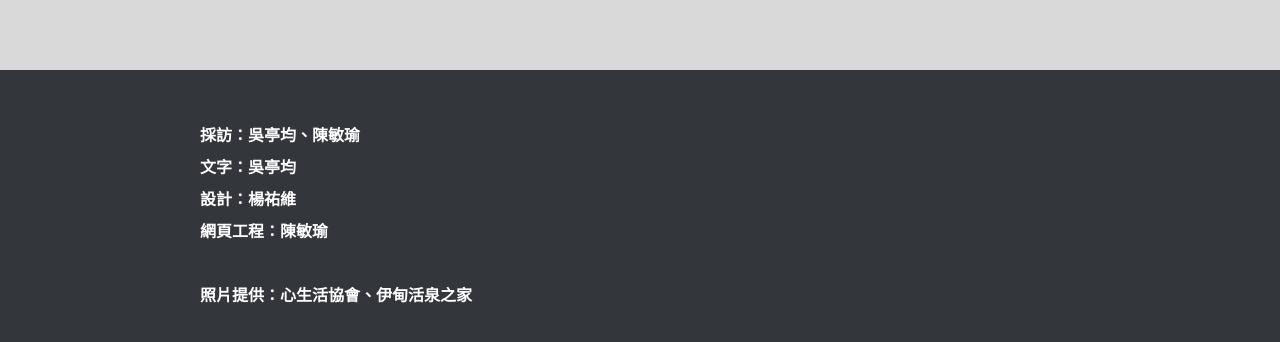
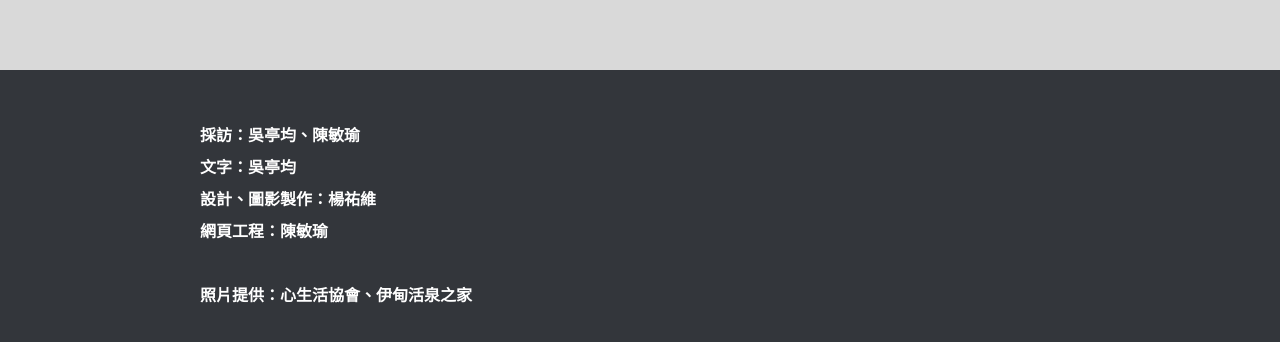
Before and after one commit to minyuc/minyuc.github.io, a plain HTML site: page final/index.html in a window 1280 px wide. Shown: the part 11394-11736 px from the top of the page. Drawn offline with nearby package versions, Linux system fonts and the light colour scheme.

Commit message:
Update index.html

```diff
--- a/final/index.html
+++ b/final/index.html
@@ -133,7 +133,7 @@
     <section class="banner">
         採訪：吳亭均、陳敏瑜<br>
         文字：吳亭均<br>
-        設計：楊祐維<br>
+        設計、圖影製作：楊祐維<br>
         網頁工程：陳敏瑜<br><br>
         照片提供：心生活協會、伊甸活泉之家
     </section>
```
